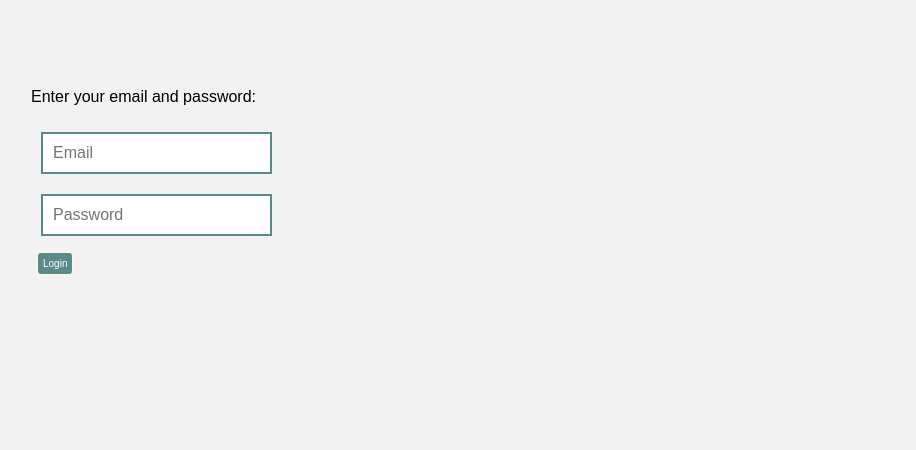
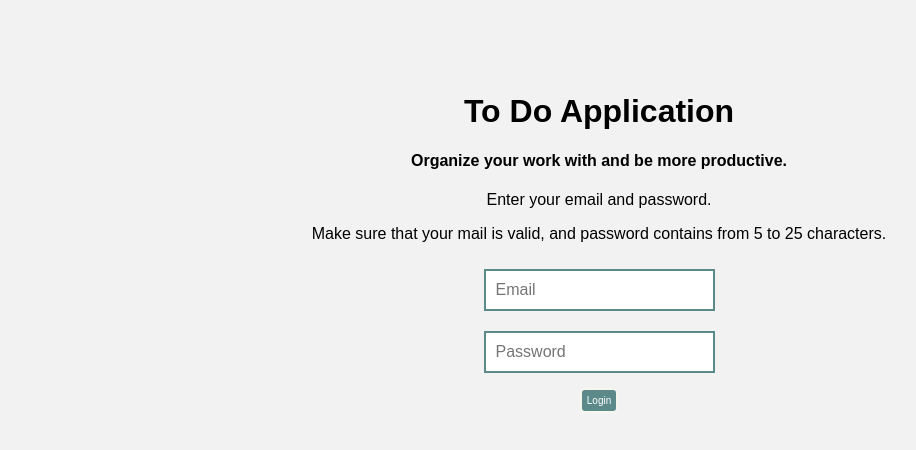
Before and after one commit to tijanadjorovic/todo-app, a React (Create React App) app: page /login in a window 1280 px wide. Shown: the top 450 px of the page, without its empty margins (41-957 px from the left). Built offline with nearby package versions, Linux system fonts and the light colour scheme.

Commit message:
Login centered, password from 5-25 characters

```diff
--- /dev/null
+++ b/src/containters/Home/Home.css
@@ -0,0 +1,4 @@
+.home{
+	text-align: left;
+	padding: 5%;
+}
--- a/src/containters/Home/Home.js
+++ b/src/containters/Home/Home.js
@@ -4,6 +4,7 @@ import NewTask from "../../components/NewTask/NewTask";
 import User from "../../components/Users/users.js";
 import OneToDo from "../../components/OneToDo/OneToDo";
 import TaskDetails from "../../components/TaskDetails/TaskDetails";
+import './Home.css';
 
 
 class Home extends React.Component {
@@ -67,7 +68,7 @@ class Home extends React.Component {
       const showDetails = this.state.detailsVisible ? <div className="details"><TaskDetails allInfo={this.state.selectedTask} /></div> : null
 
       return (
-        <div>
+        <div className="home">
           <User/>
           <h1>Task List</h1>
           <p><i>Enter your ToDo Task:</i></p>
--- a/src/containters/Login/Login.css
+++ b/src/containters/Login/Login.css
@@ -0,0 +1,4 @@
+body{
+	text-align: center;
+	jusstify-content: center;
+}
--- a/src/containters/Login/Login.js
+++ b/src/containters/Login/Login.js
@@ -1,6 +1,7 @@
 import React from 'react';
 import { Redirect, withRouter } from "react-router-dom";
 
+import './Login.css';
 import Input from '../../components/input/index';
 import Button from '../../components/button/index';
 
@@ -46,7 +47,7 @@ class Login extends React.Component {
   }
 
   handleValidatePassword(value) {
-    const re = /^.{4,8}$/;
+    const re = /^.{5,25}$/;
     return re.test(value)
   }
 
@@ -61,7 +62,10 @@ class Login extends React.Component {
     return (
       <div>
         <header>
-          <p>Enter your email and password:</p>
+          <h1>To Do Application</h1>
+          <h4>Organize your work with and be more productive.</h4>
+          <p>Enter your email and password.</p>
+          <p>Make sure that your mail is valid, and password contains from 5 to 25 characters.</p>
         </header>
         <Input
             type="text"
--- a/src/index.css
+++ b/src/index.css
@@ -5,12 +5,13 @@ body {
   background-color: #f2f2f2;
 }
 #root{
-	justify-content:center;
+
 }
 .list{
 	padding: 10px;
 	color: #33331a;
-	width: 60%;
+	width: 70%;
+	padding-left: 5%;
 
 }
 button.del{
@@ -37,6 +38,7 @@ button:hover{
 	padding: 10px;
 	margin: 5px;
 	border-radius: 5px;
+	text-align: left;
 }
 input{
 	padding: 10px;
```
